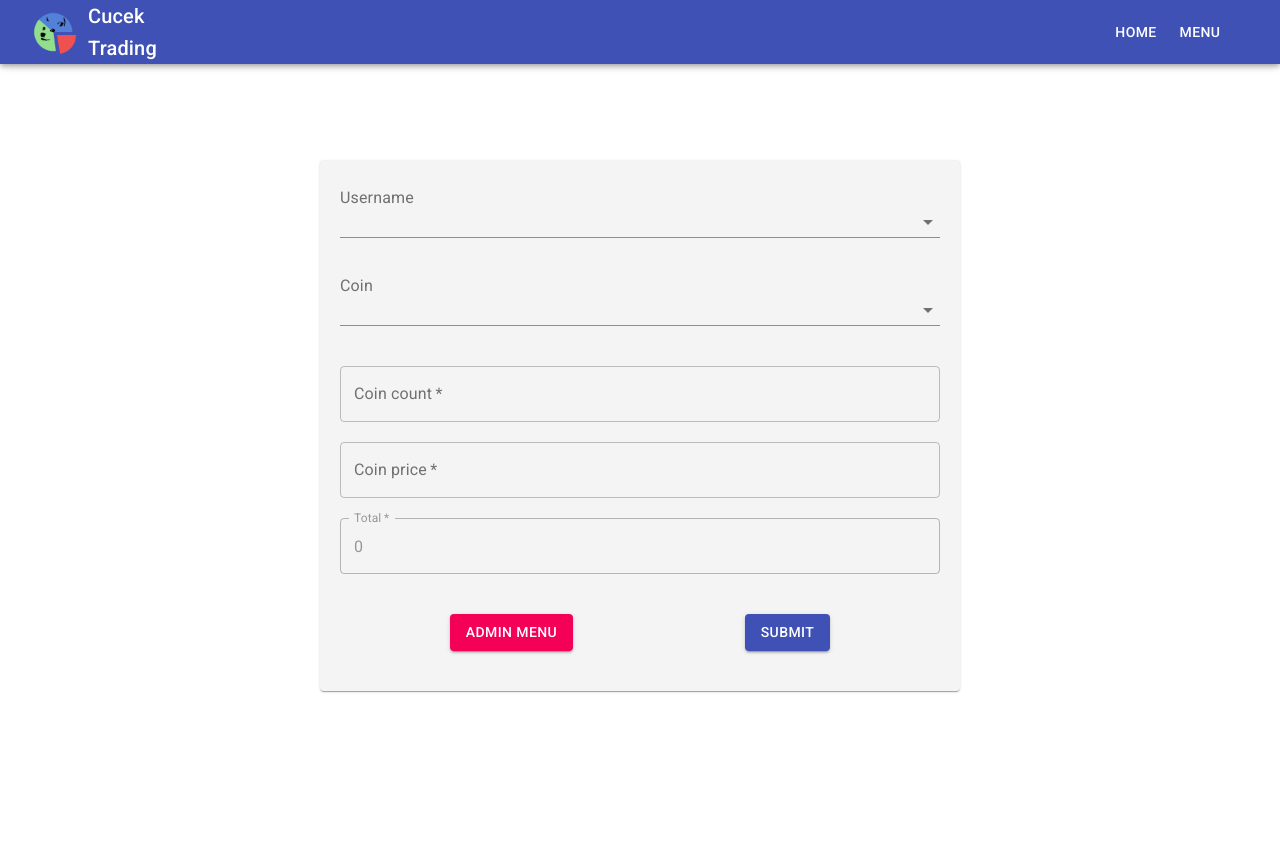
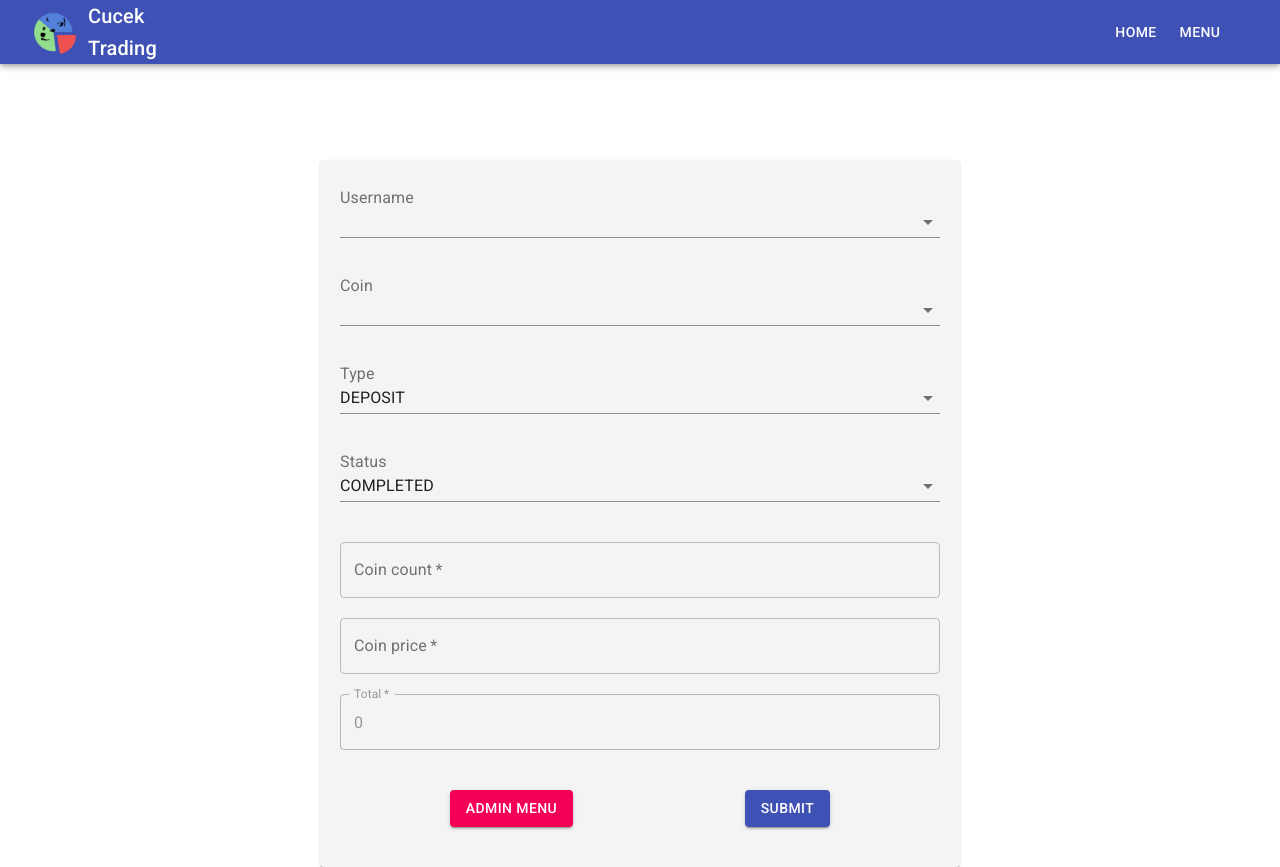
Before and after one commit to superRaptor911/raptorTradingApp, a React (Create React App) app: page /addtransaction in a window 1280 px wide. Before the commit the page ends 800 px from the top, so only its background shows below. Built offline with nearby package versions, Linux system fonts and the light colour scheme; no server answers.

Commit message:
updated readme

```diff
--- a/src/components/TransactionTable.js
+++ b/src/components/TransactionTable.js
@@ -46,11 +46,12 @@ const generateTransactionTable = (data, classes) => {
         <TableHead>
           <TableRow>
             <TableCell>Name</TableCell>
-            <TableCell align="left">Type</TableCell>
             <TableCell >Coin Name</TableCell>
             <TableCell align="center">Coin Count</TableCell>
             <TableCell align="center">Buying Price (INR)</TableCell>
             <TableCell align="center">Total (INR)</TableCell>
+            <TableCell align="center">Type</TableCell>
+            <TableCell align="center">Status</TableCell>
           </TableRow>
         </TableHead>
         <TableBody>
@@ -71,7 +72,6 @@ const generateTransactionTable = (data, classes) => {
                 </Link>
               </TableCell>
 
-              <TableCell align="left" className={(row.transType === "DEPOSIT") ? classes.green : classes.red}>{row.transType}</TableCell>
               <TableCell align="right">
                 <div className={classes.iconContainer}>
                   <Avatar
@@ -87,6 +87,12 @@ const generateTransactionTable = (data, classes) => {
               <TableCell align="center">{row.coinCount}</TableCell>
               <TableCell align="center">{row.cost}</TableCell>
               <TableCell align="center">{row.cost * row.coinCount}</TableCell>
+              <TableCell align="center" className={(row.transType == 1) ? classes.green : classes.red}>
+                {(row.transType == 1) ? "DEPOSIT" : "WITHDRAW"}
+              </TableCell>
+              <TableCell align="center" className={(row.transStatus == 1) ? classes.green : classes.red}>
+                {(row.transType == 1) ? "CONFIRMED" : "PENDING"}
+              </TableCell>
             </TableRow>
           ))}
         </TableBody>
--- a/src/components/Utility.js
+++ b/src/components/Utility.js
@@ -1,6 +1,6 @@
 // Address of our server
-export const serverAddress='http://cucektradings.com/serverx';
-// export const serverAddress='/server';
+// export const serverAddress='http://cucektradings.com/serverx';
+export const serverAddress='/server';
 
 // Funtion to get cookie value
 export function getCookie(cname) {
--- a/src/pages/AddTransaction.js
+++ b/src/pages/AddTransaction.js
@@ -78,6 +78,8 @@ const AddTransaction = () => {
   const classes = useStyles()
   const [username, setUsername] = useState("");
   const [coinName, setCoinName] = useState("");
+  const [transactionType, setTransactionType] = useState(1);
+  const [transactionStatus, setTransactionStatus] = useState(1);
   const [coinCount, setCoinCount] = useState(0);
   const [coinPrice, setCoinPrice] = useState(0);
 
@@ -112,6 +114,8 @@ const AddTransaction = () => {
         coinName: coinName,
         coinPrice: coinPrice,
         coinCount: coinCount,
+        transtype: transactionType,
+        transStatus: transactionStatus,
         hash: getCookie("hash")
       }});
       console.log("Login::ALL_OK, submitting data to server");
@@ -202,6 +206,32 @@ const AddTransaction = () => {
         {coinList}
       </Select>
 
+      <InputLabel id="type">Type</InputLabel>
+      <Select
+        labelId="type"
+        id="transtype"
+        value={transactionType}
+        onChange={(e) => setTransactionType(e.target.value)}
+        fullWidth
+        className={classes.select}
+      >
+        <MenuItem value={0}>WITHDRAWL</MenuItem>
+        <MenuItem value={1}>DEPOSIT</MenuItem>
+      </Select>
+
+      <InputLabel id="status">Status</InputLabel>
+      <Select
+        labelId="status"
+        id="transstatus"
+        value={transactionStatus}
+        onChange={(e) => setTransactionStatus(e.target.value)}
+        fullWidth
+        className={classes.select}
+      >
+        <MenuItem value={0}>PENDING</MenuItem>
+        <MenuItem value={1}>COMPLETED</MenuItem>
+      </Select>
+
       <TextField className={classes.field}
         onChange={(e) => setCoinCount(e.target.value)}
         label="Coin count"
```
Also changed, not shown: 1 other file (tests, documents, lock files or other folders).
